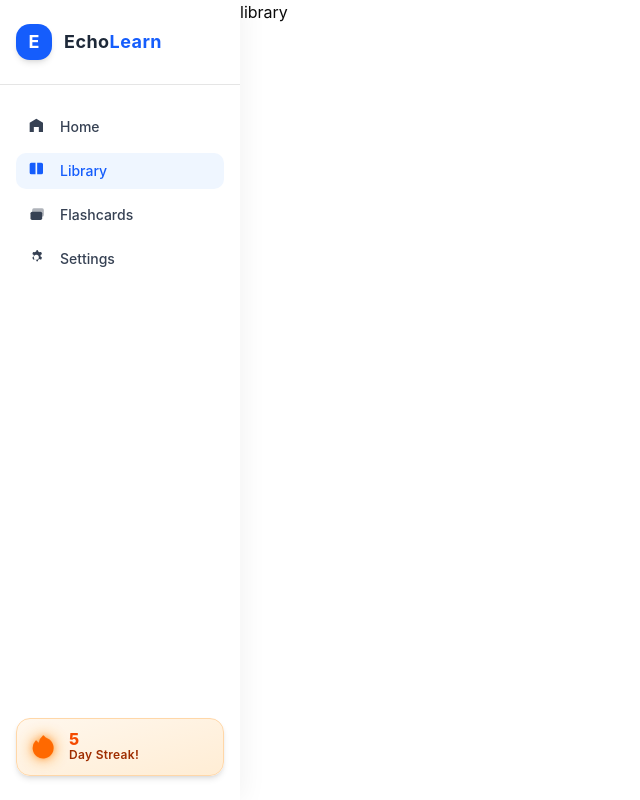
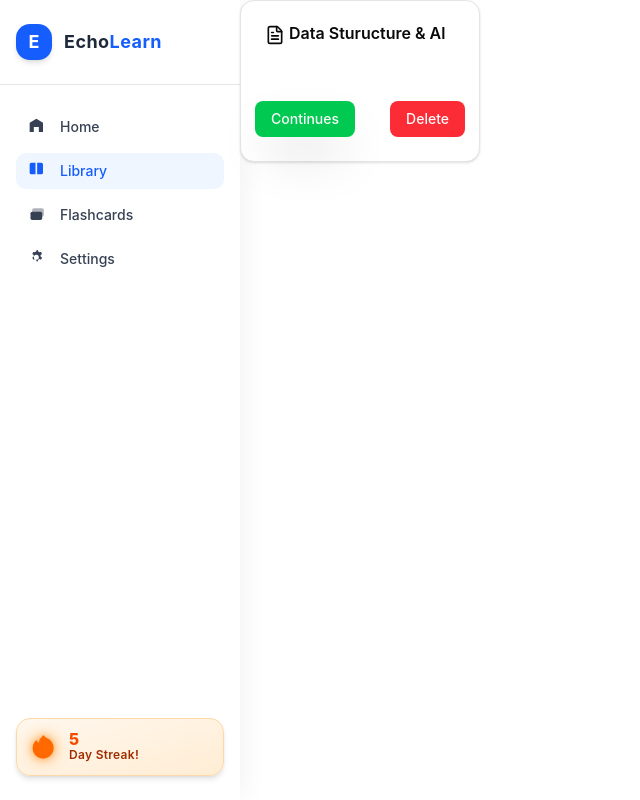
Before and after one commit to gosag/Gosa-s_StudyAi, a React (Vite) app in the folder client/: page /library in a window 1280 px wide. Shown: the whole page, without its empty margins (0-640 px from the left). Built offline with nearby package versions, Linux system fonts and the light colour scheme.

Commit message:
feat: implement Library component and update routing in App

```diff
--- a/client/src/App.tsx
+++ b/client/src/App.tsx
@@ -3,12 +3,13 @@ import Login from "./components/login"
 import MainOutLet from "./components/outlet/MainOutlet"
 import { Routes, Route } from "react-router-dom"
 import Home from "./components/home"
+import Library from "./components/library"
 function App() {
   return (
     <Routes>
       <Route path="/" element={<MainOutLet/>}>
         <Route index element={<Home/>}/>
-        <Route path="library" element={<h1>library</h1>}/>
+        <Route path="library" element={<Library/>}/>
         <Route path="flashcards" element={<h1>flashcards</h1>}/>
         <Route path="settings" element={<>settings</>}/>
         <Route path="signUp" element={<SignUp/>}/>
--- /dev/null
+++ b/client/src/components/library.tsx
@@ -0,0 +1,22 @@
+import {Card, CardFooter, CardHeader, CardContent, CardTitle} from "../components/ui/card"
+import {Button} from "../components/ui/button"
+import {FileText} from "lucide-react"
+function Library(){
+    return(
+        <>
+            <Card className="w-60">
+                <CardHeader>
+                    <CardTitle><FileText size={20} className="inline"/> Data Sturucture & Al</CardTitle>
+                </CardHeader>
+                <CardContent>
+
+                </CardContent>
+                <CardFooter className="flex justify-between mx-2">
+                    <Button className="bg-green-500 shadow-2xl hover:bg-green-600 hover:scale-105 transition-all duration-200">Continues</Button>
+                    <Button className="bg-red-500 hover:bg-red-600 hover:scale-105 transition-all duration-200">Delete</Button>
+                </CardFooter>
+            </Card>
+        </>
+    )
+}
+export default Library
```
